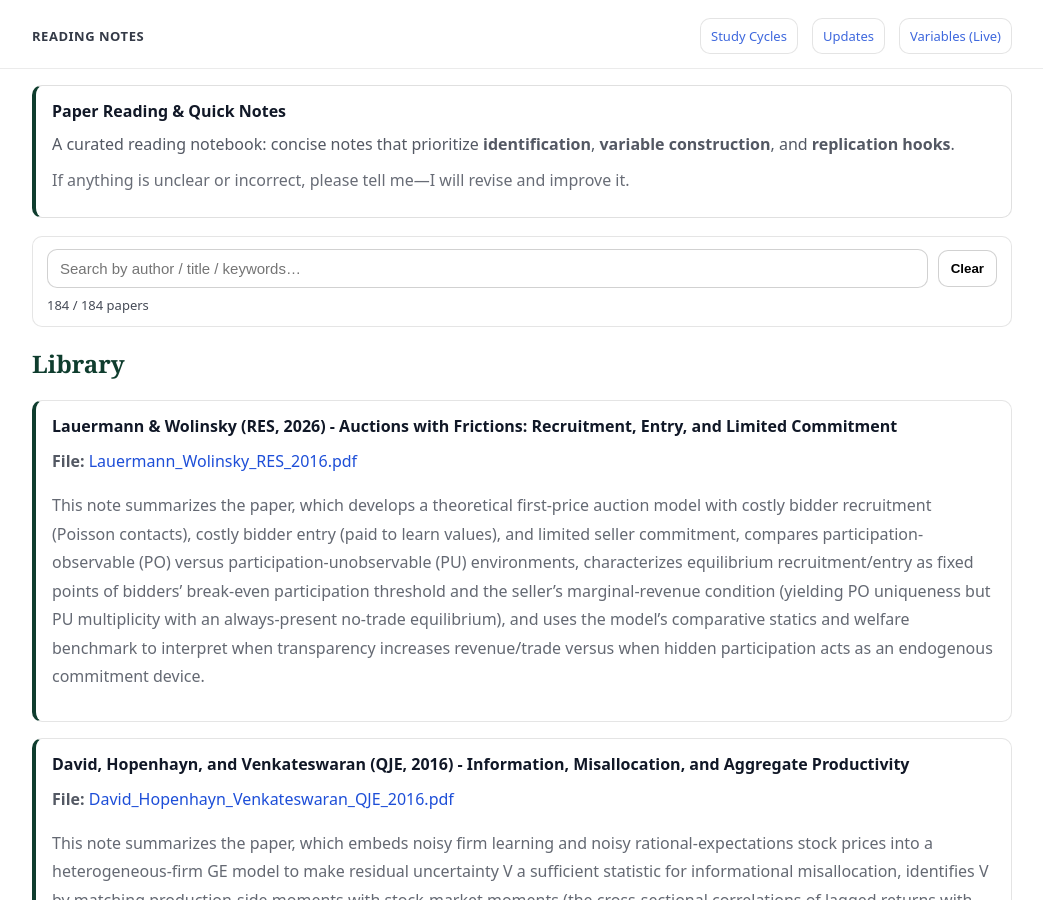
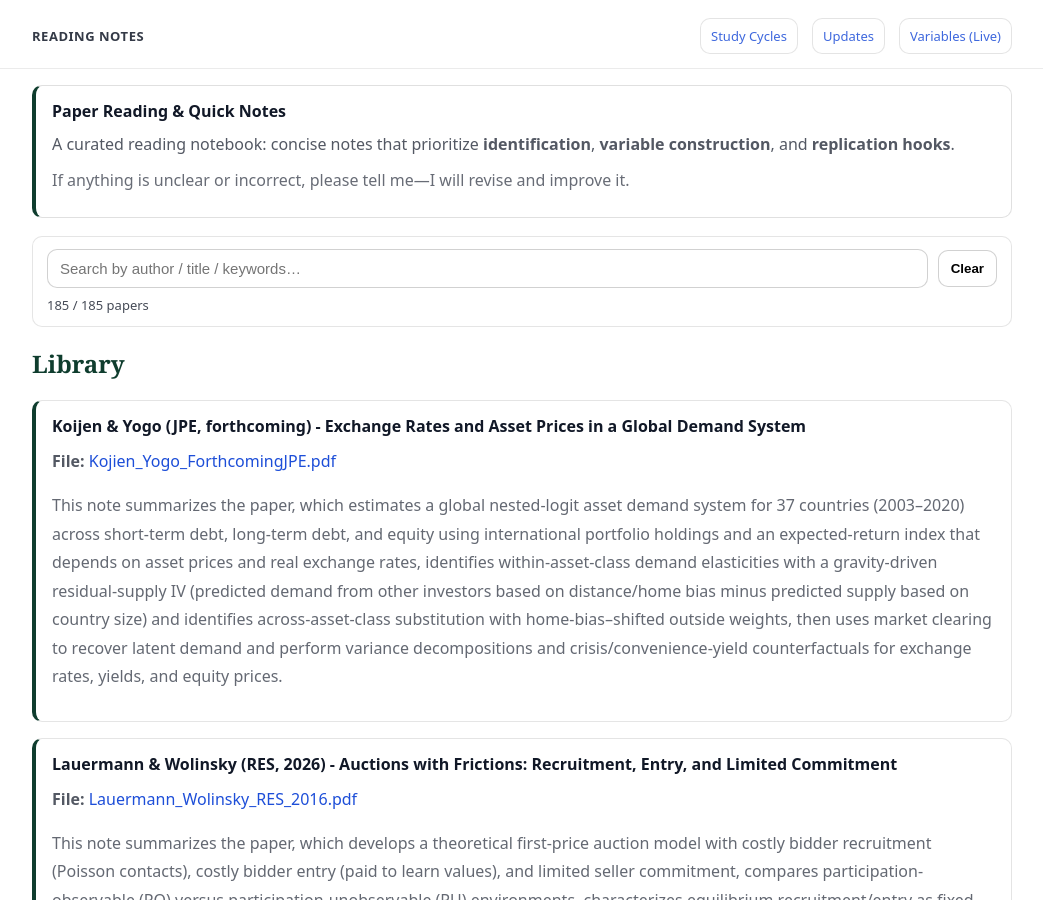
Before and after one commit to yaxinzn/study-archive, a Jekyll site: the page built from reading/index.md, in a window 1280 px wide and 900 px high. Shown: the whole window, without its empty margins (118-1161 px from the left). Built offline with Jekyll 4.4.1, drawn with Linux system fonts in a browser that asks for light colours.

Commit message:
Reading: add/update Kojien_Yogo_ForthcomingJPE.pdf

```diff
--- a/_data/reading.yml
+++ b/_data/reading.yml
@@ -1,3 +1,7 @@
+- title: "Koijen & Yogo (JPE, forthcoming) - Exchange Rates and Asset Prices in a Global Demand System"
+  file: "Kojien_Yogo_ForthcomingJPE.pdf"
+  desc: "This note summarizes the paper, which estimates a global nested-logit asset demand system for 37 countries (2003–2020) across short-term debt, long-term debt, and equity using international portfolio holdings and an expected-return index that depends on asset prices and real exchange rates, identifies within-asset-class demand elasticities with a gravity-driven residual-supply IV (predicted demand from other investors based on distance/home bias minus predicted supply based on country size) and identifies across-asset-class substitution with home-bias–shifted outside weights, then uses market clearing to recover latent demand and perform variance decompositions and crisis/convenience-yield counterfactuals for exchange rates, yields, and equity prices."
+
 - title: "Lauermann & Wolinsky (RES, 2026) - Auctions with Frictions: Recruitment, Entry, and Limited Commitment"
   file: "Lauermann_Wolinsky_RES_2016.pdf"
   desc: "This note summarizes the paper, which develops a theoretical first-price auction model with costly bidder recruitment (Poisson contacts), costly bidder entry (paid to learn values), and limited seller commitment, compares participation-observable (PO) versus participation-unobservable (PU) environments, characterizes equilibrium recruitment/entry as fixed points of bidders’ break-even participation threshold and the seller’s marginal-revenue condition (yielding PO uniqueness but PU multiplicity with an always-present no-trade equilibrium), and uses the model’s comparative statics and welfare benchmark to interpret when transparency increases revenue/trade versus when hidden participation acts as an endogenous commitment device."
```
Also changed, not shown: 1 other file.
